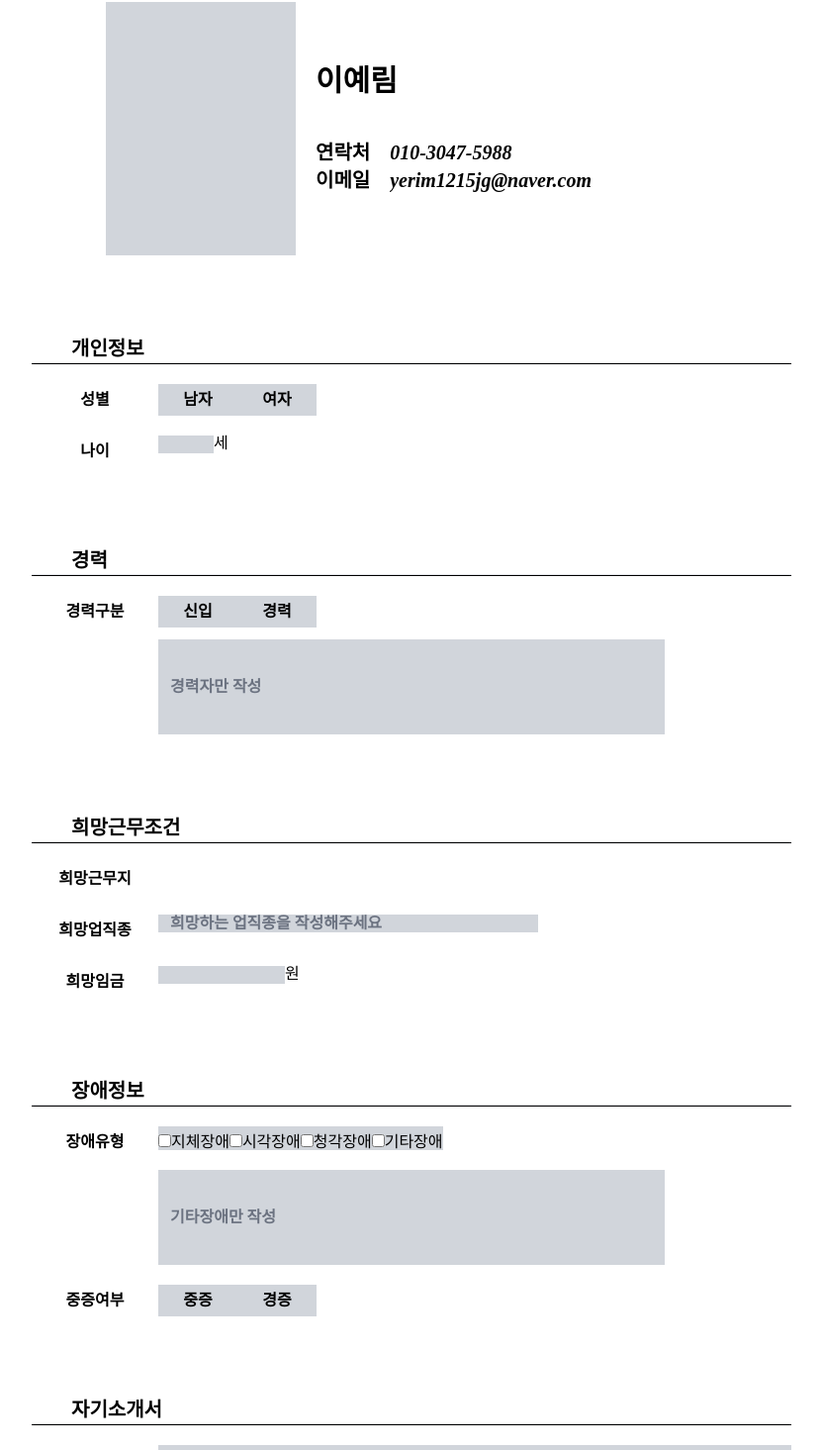
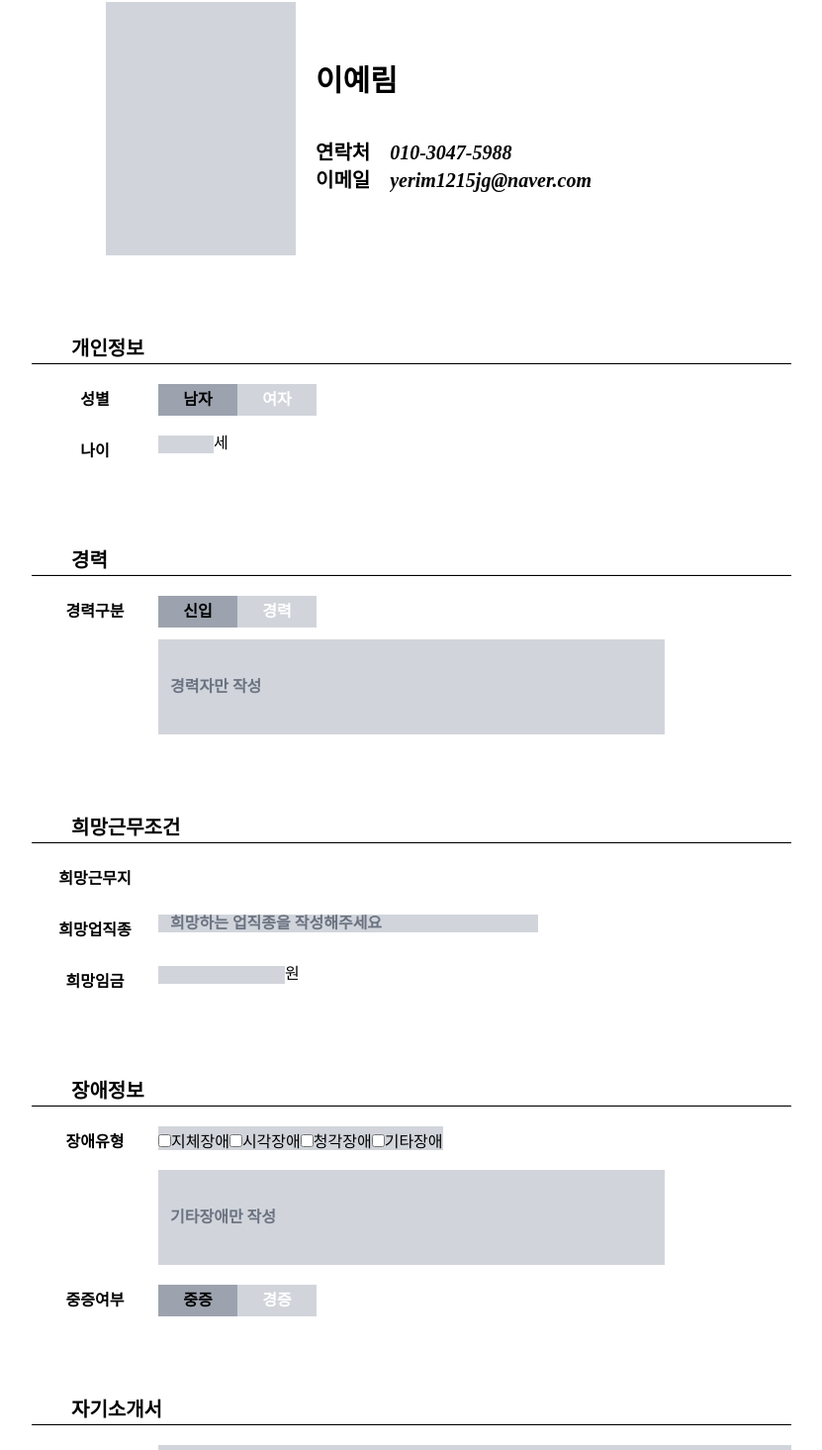
Before and after one commit to f5-workable/f5-workable.github.io, a React (Create React App) app: page /resume in a window 1280 px wide. Shown: the part 266-1731 px from the top of the page at 99% size, without its empty margins (224-1055 px from the left). Built offline with nearby package versions, Linux system fonts and the light colour scheme; the HTML template or start-up script is replaced by a standard one.

Commit message:
이력서 작성 페이지의 성별, 경력, 중증여부 선택 버튼 구현

```diff
--- a/src/pages/member/Resume.js
+++ b/src/pages/member/Resume.js
@@ -1,4 +1,10 @@
+import { useState } from "react";
+
 const Resume = () => {
+    const [gender, setGender] = useState("남자");
+    const [career, setCareer] = useState("신입");
+    const [severe, setSevere] = useState("중증");
+
     return (
         <div className=" p-12 h-auto">
             <div className=" pb-12 block text-center text-3xl font-bold">이력서</div>
@@ -28,10 +34,31 @@ const Resume = () => {
 
                     <div className="pt-5 flex items-start">
                         <label className="w-32 py-2 text-center font-bold text-md">성별</label>
-                        <input type="radio" id="male" className=" hidden" />
-                        <label htmlFor="male" className="inline-flex justify-center items-center h-8 w-20 bg-gray-300 text-center font-bold text-md">남자</label>
-                        <input type="radio" id="female" className=" hidden" />
-                        <label htmlFor="female" className="inline-flex justify-center items-center h-8 w-20 bg-gray-300 text-center font-bold text-md">여자</label>
+
+                        {gender === "남자" ? (
+                            <>
+                        <button className="h-8 w-20 bg-gray-400 font-bold text-md"
+                            onClick={() => setGender("남자")}>
+                            남자
+                        </button>
+                        <button className="h-8 w-20 bg-gray-300 text-white font-bold text-md"
+                            onClick={() => setGender("여자")}>
+                            여자
+                        </button>
+                        </>
+                        )
+                         : (
+                        <>
+                        <button className="h-8 w-20 bg-gray-300 text-white font-bold text-md"
+                            onClick={() => setGender("남자")}>
+                            남자
+                        </button>
+                        <button className="h-8 w-20 bg-gray-400 font-bold text-md"
+                            onClick={() => setGender("여자")}>
+                            여자
+                        </button>
+                        </>)
+                        }
                     </div>
 
                     <div className="pt-5 flex items-start">
@@ -47,11 +74,33 @@ const Resume = () => {
 
                     <div className="pt-5 flex items-start">
                         <label className="w-32 py-2 text-center font-bold text-md">경력구분</label>
-                        <input type="radio" id="newcomer" className=" hidden" />
-                        <label htmlFor="newcomer" className="inline-flex justify-center items-center h-8 w-20 bg-gray-300 text-center font-bold text-md">신입</label>
-                        <input type="radio" id="career" className=" hidden" />
-                        <label htmlFor="career" className="inline-flex justify-center items-center h-8 w-20 bg-gray-300 text-center font-bold text-md">경력</label>
+
+                        {career === "신입" ? (
+                            <>
+                        <button className="h-8 w-20 bg-gray-400 font-bold text-md"
+                            onClick={() => setCareer("신입")}>
+                            신입
+                        </button>
+                        <button className="h-8 w-20 bg-gray-300 text-white font-bold text-md"
+                            onClick={() => setCareer("경력")}>
+                            경력
+                        </button>
+                        </>
+                        )
+                         : (
+                        <>
+                        <button className="h-8 w-20 bg-gray-300 text-white font-bold text-md"
+                            onClick={() => setCareer("신입")}>
+                            신입
+                        </button>
+                        <button className="h-8 w-20 bg-gray-400 font-bold text-md"
+                            onClick={() => setCareer("경력")}>
+                            경력
+                        </button>
+                        </>)
+                        }
                     </div>
+
                     <div className="flex flex-col px-32 pt-3">
                         <input type="text" className=" w-full h-24 bg-gray-300 placeholder:text-gray-500 placeholder:font-bold placeholder:p-3" placeholder="경력자만 작성"/>
                     </div>
@@ -99,10 +148,31 @@ const Resume = () => {
 
                     <div className="pt-5 flex items-start">
                         <label className="w-32 py-2 text-center font-bold text-md">중증여부</label>
-                        <input type="radio" id="severe" className=" hidden" />
-                        <label htmlFor="severe" className="inline-flex justify-center items-center h-8 w-20 bg-gray-300 text-center font-bold text-md">중증</label>
-                        <input type="radio" id="slight" className=" hidden" />
-                        <label htmlFor="slight" className="inline-flex justify-center items-center h-8 w-20 bg-gray-300 text-center font-bold text-md">경증</label>
+
+                        {severe === "중증" ? (
+                            <>
+                        <button className="h-8 w-20 bg-gray-400 font-bold text-md"
+                            onClick={() => setSevere("중증")}>
+                            중증
+                        </button>
+                        <button className="h-8 w-20 bg-gray-300 text-white font-bold text-md"
+                            onClick={() => setSevere("경증")}>
+                            경증
+                        </button>
+                        </>
+                        )
+                         : (
+                        <>
+                        <button className="h-8 w-20 bg-gray-300 text-white font-bold text-md"
+                            onClick={() => setSevere("중증")}>
+                            중증
+                        </button>
+                        <button className="h-8 w-20 bg-gray-400 font-bold text-md"
+                            onClick={() => setSevere("경증")}>
+                            경증
+                        </button>
+                        </>)
+                        }
                     </div>
                 </div>
 
```
